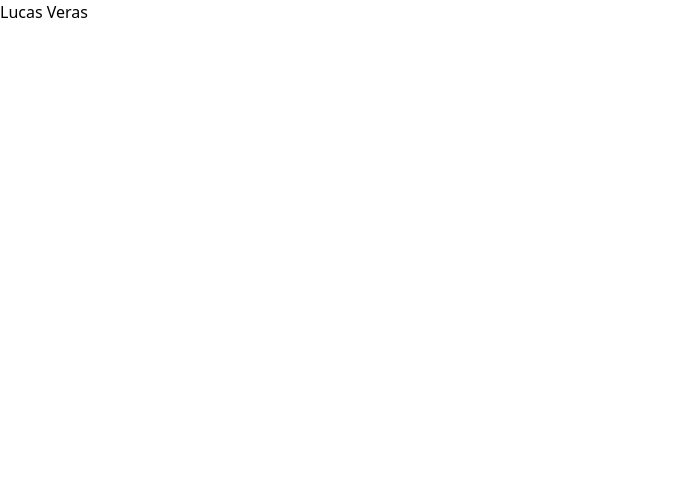
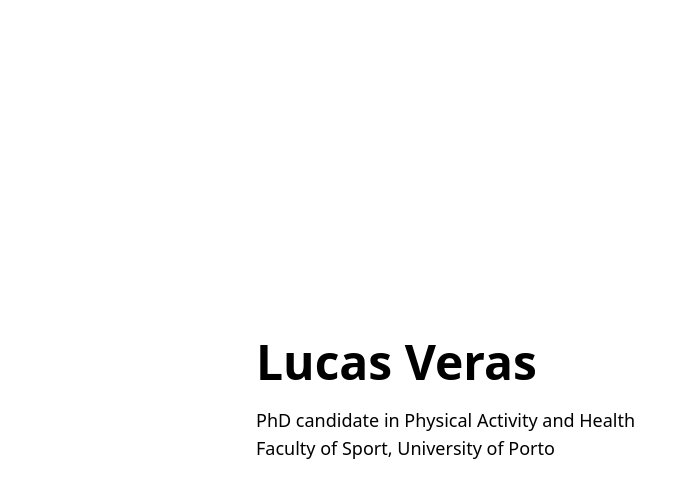
Before and after one commit to verasls/lveras.com, a Next.js app: page / in a window 1280 px wide. Shown: the top 498 px of the page, without its empty margins (0-696 px from the left). Built offline with nearby package versions, Linux system fonts and the light colour scheme.

Commit message:
Add a basic main content

```diff
--- a/app/layout.tsx
+++ b/app/layout.tsx
@@ -7,7 +7,9 @@ export default function RootLayout({
 }>) {
   return (
     <html lang="en">
-      <body>{children}</body>
+      <body>
+        <main>{children}</main>
+      </body>
     </html>
   );
 }
--- a/app/page.tsx
+++ b/app/page.tsx
@@ -1,3 +1,11 @@
 export default function Home() {
-  return <h1>Lucas Veras</h1>;
+  return (
+    <div className="mx-auto flex min-h-screen max-w-3xl items-center justify-start">
+      <div>
+        <h1 className="mb-5 text-5xl font-bold">Lucas Veras</h1>
+        <p className="text-lg">PhD candidate in Physical Activity and Health</p>
+        <p className="text-lg">Faculty of Sport, University of Porto</p>
+      </div>
+    </div>
+  );
 }
```
